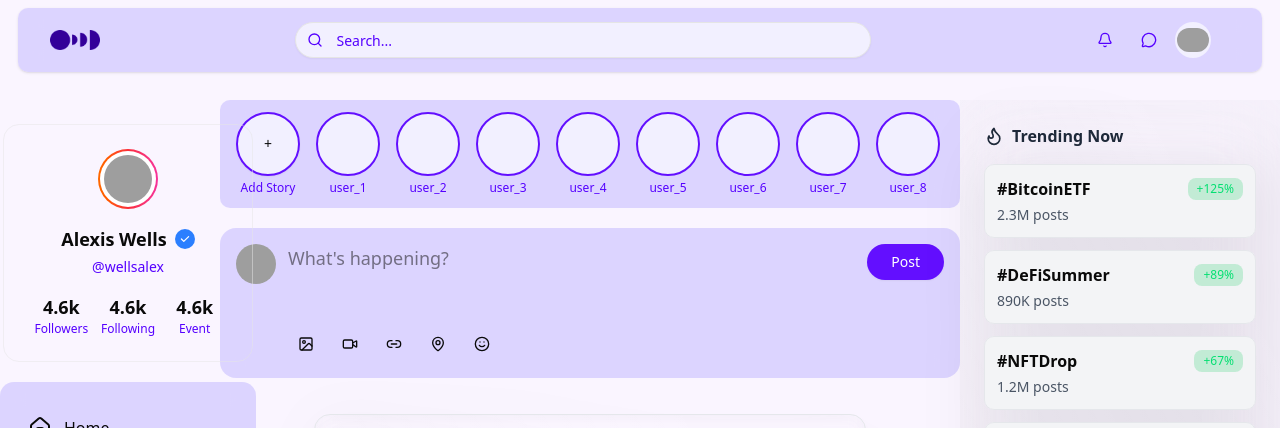
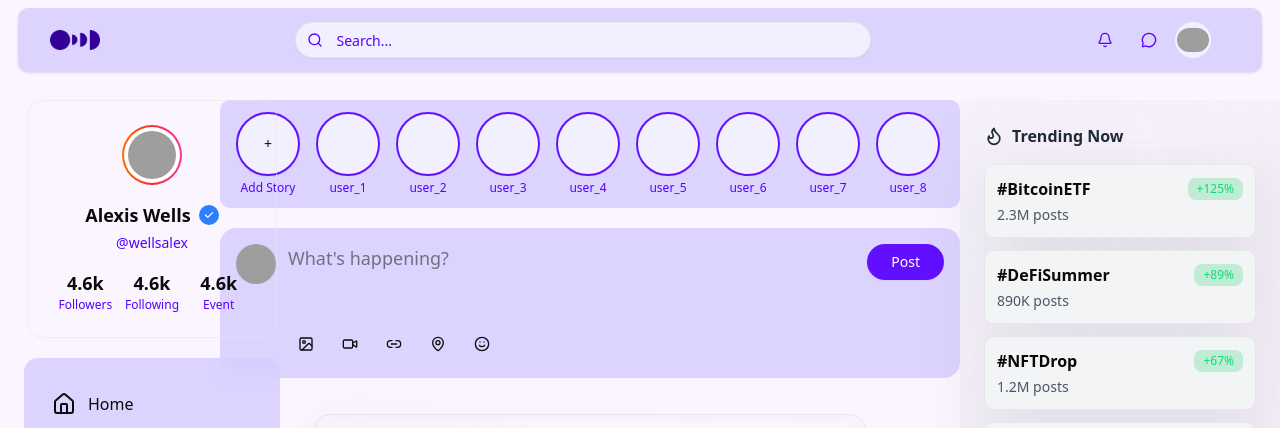
Before and after one commit to MilliHub-dev/aeko_web, a Next.js app: page / in a window 1280 px wide. Shown: the top 428 px of the page. Built offline with nearby package versions, Linux system fonts and the light colour scheme; grey boxes are pictures that could not be loaded.

Commit message:
refactor(ui): adjust responsive layout and component widths
- Remove fixed max-width constraints from stories and create-post components
- Update left sidebar and main content padding for better responsiveness
- Modify profile card to hide certain elements on medium screens

```diff
--- a/app/layout.tsx
+++ b/app/layout.tsx
@@ -37,12 +37,12 @@ export default function RootLayout({
         <ThemeProvider defaultTheme="light" storageKey="aeko-theme">
           {/* Main container */}
           <Header />
-          <div className="flex max-w-7xl mx-auto mt-5 relative">
+          <div className="flex md:max-w-2xl lg:max-w-7xl mx-auto mt-5 relative">
             {/* Left sidebar */}
             <LeftSidebar />
 
             {/* Main content */}
-            <main className="md:pl-[80px] xl:pl-[220px] xl:pr-[320px] flex-1 min-h-screen min-w-[600px] snap-y snap-mandatory space-y-5">
+            <main className="md:pl-[120px] md:pr-5 xl:pl-[220px] xl:pr-[320px] flex-1 min-h-screen min-w-[600px] snap-y snap-mandatory space-y-5">
               <Stories />
               <CreatePost />
               <div className="max-w-[600px] mx-auto py-4 px-6 snap-center">
--- a/components/create-post.tsx
+++ b/components/create-post.tsx
@@ -4,7 +4,7 @@ import { Button } from "./ui/button";
 
 export default function CreatePost() {
   return (
-    <div className="w-full max-w-3xl bg-accent-foreground/80 backdrop-blur-md  mx-auto p-4 space-y-4 rounded-2xl">
+    <div className="w-full bg-accent-foreground/80 backdrop-blur-md  mx-auto p-4 space-y-4 rounded-2xl">
       <div className="flex items-start gap-3">
         <Avatar className="w-10 h-10">
           <AvatarImage src="/placeholder.svg" alt="user-profile" />
--- a/components/shared/left-sidebar.tsx
+++ b/components/shared/left-sidebar.tsx
@@ -172,11 +172,11 @@ export default function LeftSidebar() {
   };
 
   return (
-    <div className={`hidden md:flex fixed  left-[max(0px,calc(42%-640px))] h-screen z-10 ${isDialogOpen && "glass"}`}>
+    <div className={`hidden md:flex fixed left-[max(0px,calc(42%-640px))] h-screen z-10 md:px-4 lg:px-6 ${isDialogOpen && "glass"}`}>
       {/* Static sidebar - fixed widths */}
       <div
-        className={`hidden md:flex flex-col py-6 transition-all duration-300 ease-in-out ${
-          isDialogOpen ? "w-20" : "w-64"
+        className={`hidden md:flex flex-col transition-all duration-300 ease-in-out ${
+          isDialogOpen ? "w-20" : "xl:w-64"
         } h-screen`}
       >
         <div className="flex flex-col gap-5 h-full">
--- a/components/shared/profile-card.tsx
+++ b/components/shared/profile-card.tsx
@@ -7,7 +7,7 @@ export default function ProfileCard({
 }) {
   return (
     <div
-      className={`w-full mx-auto rounded-2xl text-center border border-border/50 transition-all duration-300 ${
+      className={`w-full mx-auto rounded-2xl text-center xl:border xl:border-border/50 transition-all duration-300 ${
         isDialogOpen ? "w-16 h-16 p-2 rounded-full" : "max-w-[250px] p-6"
       }`}
     >
@@ -32,7 +32,7 @@ export default function ProfileCard({
 
       {/* User Info - Hidden when dialog is open */}
       {!isDialogOpen && (
-        <div className="mb-4">
+        <div className="mb-4 md:hidden xl:block">
           <div className="flex items-center justify-center gap-2 mb-1">
             <h3 className="text-lg font-semibold text-foreground">
               Alexis Wells
@@ -57,7 +57,7 @@ export default function ProfileCard({
 
       {/* Stats - Hidden when dialog is open */}
       {!isDialogOpen && (
-        <div className="flex justify-between text-center">
+        <div className="md:hidden xl:flex justify-between text-center ">
           <div className="flex-1">
             <div className="text-lg font-semibold text-foreground">4.6k</div>
             <div className="text-xs text-muted-foreground">Followers</div>
--- a/components/stories.tsx
+++ b/components/stories.tsx
@@ -2,7 +2,7 @@ import { Button } from "./ui/button";
 
 export default function Stories() {
   return (
-    <div className="w-full max-w-3xl px-3 py-3 mx-auto bg-accent-foreground/80 backdrop-blur-md rounded-lg">
+    <div className="w-full px-3 py-3 mx-auto bg-accent-foreground/80 backdrop-blur-md rounded-lg">
       <div className="max-w-screen-md mx-auto overflow-x-scroll no-scrollbar snap-x snap-mandatory">
         <div className="flex gap-4 w-max px-1">
           {/* Add Story Button */}
```
